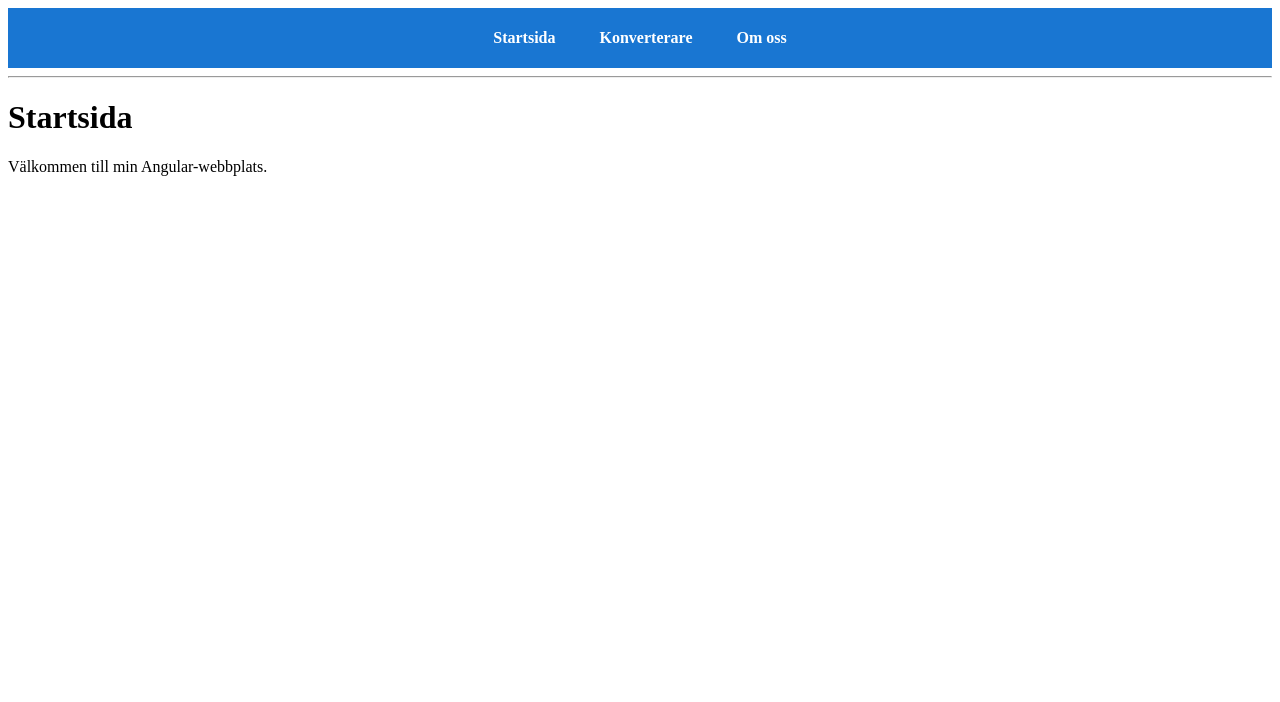
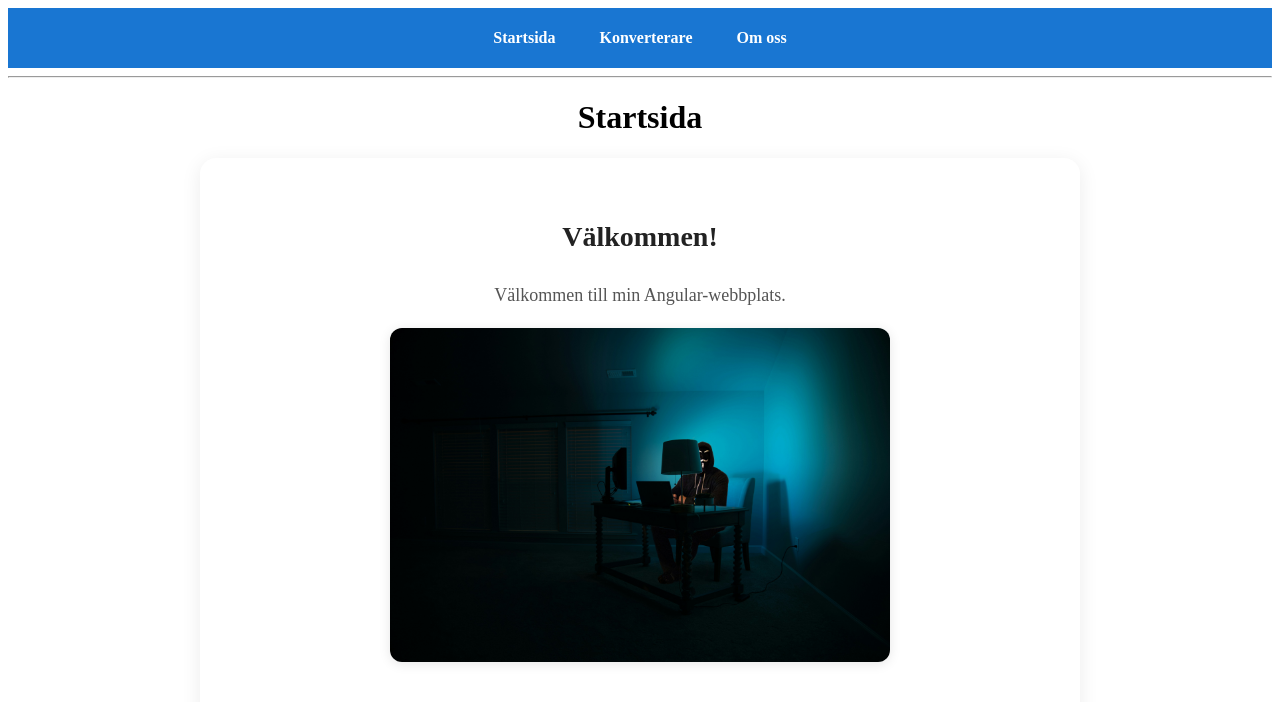
Before and after one commit to aliatwood/Typescript-laboration3, an Angular app in the folder labb3/: page / in a window 1280 px wide. Shown: the top 702 px of the page. Built offline with nearby package versions, Linux system fonts and the light colour scheme.

Commit message:
uppdatera startsida css och html
La till en bild i startsidan och styelade till

```diff
--- a/labb3/angular.json
+++ b/labb3/angular.json
@@ -22,6 +22,11 @@
               {
                 "glob": "**/*",
                 "input": "public"
+              },
+              {
+                "glob": "**/*",
+                "input": "src/assets",
+                "output": "assets"
               }
             ],
             "styles": [
--- a/labb3/src/app/sidor/konverterare/konverterare.css
+++ b/labb3/src/app/sidor/konverterare/konverterare.css
@@ -7,37 +7,63 @@
 .container {
   text-align: center;
   max-width: 400px;
+  background: #ffffff;
+  padding: 30px;
+  border-radius: 16px;
+  box-shadow: 0 4px 20px rgba(0, 0, 0, 0.08);
 }
 
-h2, h3 {
-  text-align: center;
+h2 {
+  margin-bottom: 20px;
+  color: #222;
 }
 
-input {
-  display: block;
-  margin: 10px auto;
+h3 {
+  color: #444;
+  margin-bottom: 12px;
+}
+
+.pair {
+  display: flex;
+  align-items: center;
+  justify-content: center;
+  gap: 10px;
+  margin-bottom: 8px;
+}
+
+.pair input {
   padding: 10px;
-  width: 180px;
+  width: 140px;
   border: 1px solid #ccc;
   border-radius: 6px;
+  font-size: 14px;
 }
 
-button {
-  display: block;
-  margin: 5px auto 15px auto;
+.pair button {
   padding: 10px 14px;
   border: none;
   background: #1976d2;
   color: white;
   border-radius: 6px;
   cursor: pointer;
+  font-size: 14px;
+  white-space: nowrap;
 }
 
-button:hover {
+.pair button:hover {
   background: #125aa0;
+}
+
+.result {
+  font-size: 16px;
+  color: #1976d2;
+  font-weight: bold;
+  margin-bottom: 16px;
 }
 
 hr {
   margin: 25px auto;
   width: 80%;
+  border: none;
+  border-top: 1px solid #eee;
 }
--- a/labb3/src/app/sidor/konverterare/konverterare.html
+++ b/labb3/src/app/sidor/konverterare/konverterare.html
@@ -1,23 +1,31 @@
 <div class="container">
-
   <h2>Konverterare</h2>
 
   <h3>Meter ↔ Feet</h3>
-
+  <div class="pair">
     <input type="number" [(ngModel)]="meter" placeholder="Meter">
     <button (click)="meterToFeet()">→ Feet</button>
+  </div>
+  <p class="result" *ngIf="feetResult">{{ feetResult }} feet</p>
 
+  <div class="pair">
     <input type="number" [(ngModel)]="feet" placeholder="Feet">
     <button (click)="feetToMeter()">→ Meter</button>
+  </div>
+  <p class="result" *ngIf="meterResult">{{ meterResult }} meter</p>
 
   <hr>
 
   <h3>Celsius ↔ Fahrenheit</h3>
-
+  <div class="pair">
     <input type="number" [(ngModel)]="celsius" placeholder="Celsius">
     <button (click)="celsiusToFahrenheit()">→ Fahrenheit</button>
+  </div>
+  <p class="result" *ngIf="fahrenheitResult">{{ fahrenheitResult }} °F</p>
 
+  <div class="pair">
     <input type="number" [(ngModel)]="fahrenheit" placeholder="Fahrenheit">
     <button (click)="fahrenheitToCelsius()">→ Celsius</button>
-
   </div>
+  <p class="result" *ngIf="celsiusResult">{{ celsiusResult }} °C</p>
+</div>
--- a/labb3/src/app/sidor/om/om.css
+++ b/labb3/src/app/sidor/om/om.css
@@ -2,28 +2,72 @@
   display: flex;
   justify-content: center;
   padding: 30px;
-  background: #f5f5f5;
 }
 
-.content {
-  max-width: 750px;
-  background: white;
-  padding: 25px 30px;
-  border-radius: 10px;
-  box-shadow: 0 3px 10px rgba(0, 0, 0, 0.1);
+.container {
+  text-align: center;
+  max-width: 400px;
+  background: #ffffff;
+  padding: 30px;
+  border-radius: 16px;
+  box-shadow: 0 4px 20px rgba(0, 0, 0, 0.08);
+}
+
+h2, h3 {
+  text-align: center;
 }
 
 h2 {
-  text-align: center;
   margin-bottom: 20px;
+  color: #222;
 }
 
 h3 {
-  margin-top: 20px;
-  margin-bottom: 10px;
+  color: #444;
+  margin-bottom: 12px;
 }
 
-p {
-  line-height: 1.6;
-  margin-bottom: 12px;
+.pair {
+  display: flex;
+  align-items: center;
+  justify-content: center;
+  gap: 10px;
+  margin-bottom: 8px;
 }
+
+.pair input {
+  padding: 10px;
+  width: 140px;
+  border: 1px solid #ccc;
+  border-radius: 6px;
+  font-size: 14px;
+}
+
+.pair button {
+  padding: 10px 14px;
+  border: none;
+  background: #1976d2;
+  color: white;
+  border-radius: 6px;
+  cursor: pointer;
+  font-size: 14px;
+  white-space: nowrap;
+}
+
+.pair button:hover {
+  background: #125aa0;
+}
+
+.result {
+  font-size: 16px;
+  color: #1976d2;
+  font-weight: bold;
+  margin-bottom: 16px;
+}
+
+hr {
+  margin: 25px auto;
+  width: 80%;
+  border: none;
+  border-top: 1px solid #eee;
+}
--- a/labb3/src/app/sidor/startsida/startsida.css
+++ b/labb3/src/app/sidor/startsida/startsida.css
@@ -0,0 +1,38 @@
+h1 {
+  text-align: center;
+}
+.hero {
+  display: flex;
+  flex-direction: column;
+  align-items: center;
+  text-align: center;
+
+  max-width: 800px;
+  margin: 15px auto;
+  padding: 40px;
+
+  border: none;
+  border-radius: 16px;
+  background-color: #ffffff;
+  box-shadow: 0 4px 20px rgba(0, 0, 0, 0.08);
+}
+
+.hero img {
+  width: 100%;
+  max-width: 500px;
+  border-radius: 12px;
+  margin-bottom: 24px;
+  box-shadow: 0 2px 12px rgba(0, 0, 0, 0.1);
+}
+
+.hero h2 {
+  font-size: 28px;
+  margin-bottom: 10px;
+  color: #222;
+}
+
+.hero p {
+  font-size: 18px;
+  color: #555;
+  line-height: 1.6;
+}
--- a/labb3/src/app/sidor/startsida/startsida.html
+++ b/labb3/src/app/sidor/startsida/startsida.html
@@ -1,2 +1,7 @@
 <h1>Startsida</h1>
-<p>Välkommen till min Angular-webbplats.</p>
+
+<div class="hero">
+  <h2>Välkommen!</h2>
+  <p>Välkommen till min Angular-webbplats.</p>
+  <img src="assets/images/picture.jpg" alt="Startsida bild">
+</div>
```
Also changed, not shown: labb3/src/assets/images/picture.jpg (added). Lines whose indentation alone changed are shown as unchanged.
